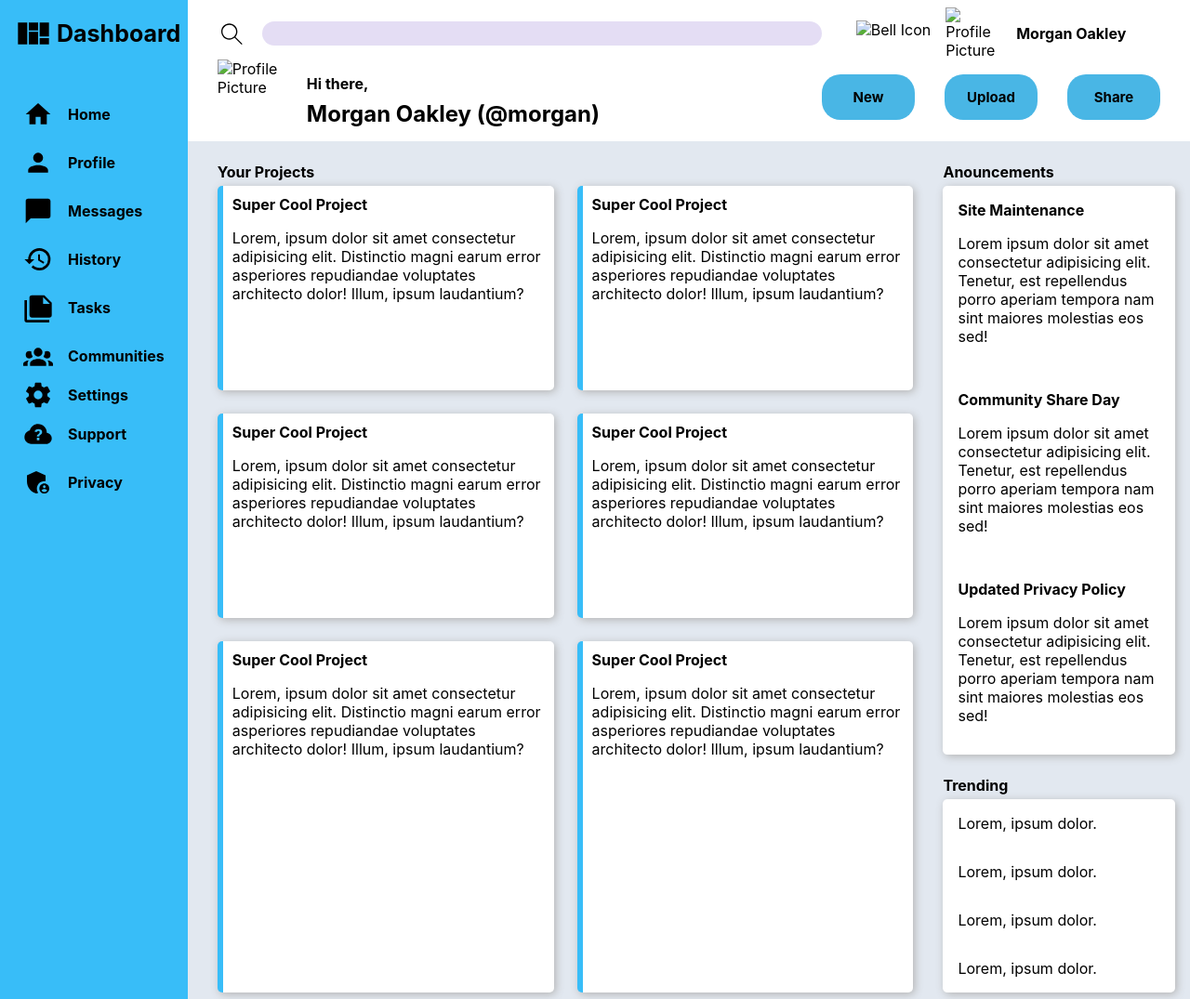
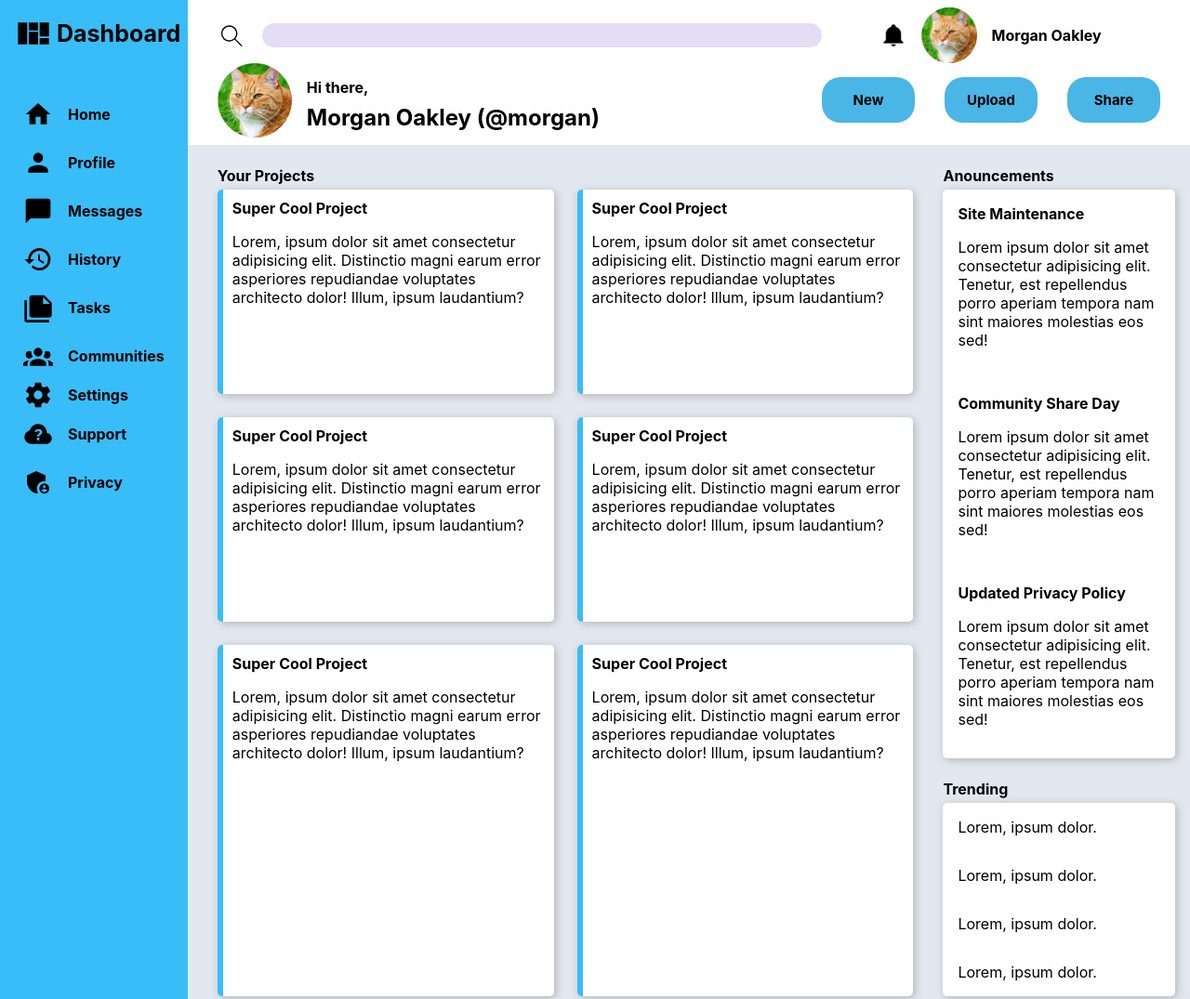
Before and after one commit to Yuseph03/admin-dashboard, a plain HTML site: page index.html in a window 1280 px wide. Shown: the top 1075 px of the page at 93% size. Drawn offline with Linux system fonts and the light colour scheme; the site is published under a folder, as on GitHub Pages, so addresses that start at the root find nothing.

Commit message:
Update index.html
Fix image display

```diff
--- a/index.html
+++ b/index.html
@@ -16,13 +16,13 @@
                     <input type="text">
                 </div>
                 <div class="user-info">
-                    <img src="/images/bell.png" alt="Bell Icon" class="bell-pic">
-                    <img src="/images/cat-circle.png" alt="Profile Picture" class="profile-pic">
+                    <img src="images/bell.png" alt="Bell Icon" class="bell-pic">
+                    <img src="images/cat-circle.png" alt="Profile Picture" class="profile-pic">
                     <p>Morgan Oakley</p>
                 </div>
 
                 <div class="username">
-                    <img src="/images/cat-circle.png" alt="Profile Picture" c>
+                    <img src="images/cat-circle.png" alt="Profile Picture" c>
                     <p class="hi-para">Hi there,</p>
                     <p class="main-para">Morgan Oakley (@morgan)</p>
                 </div>
```
